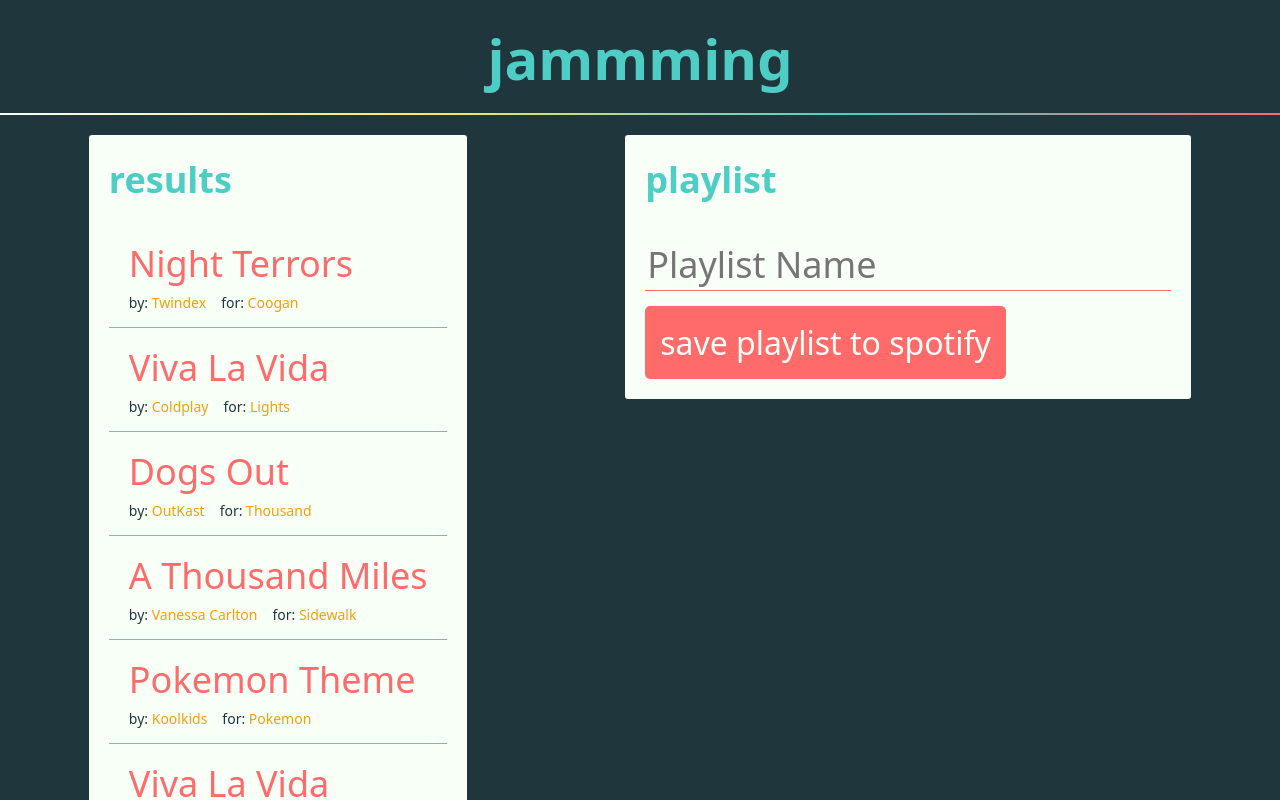
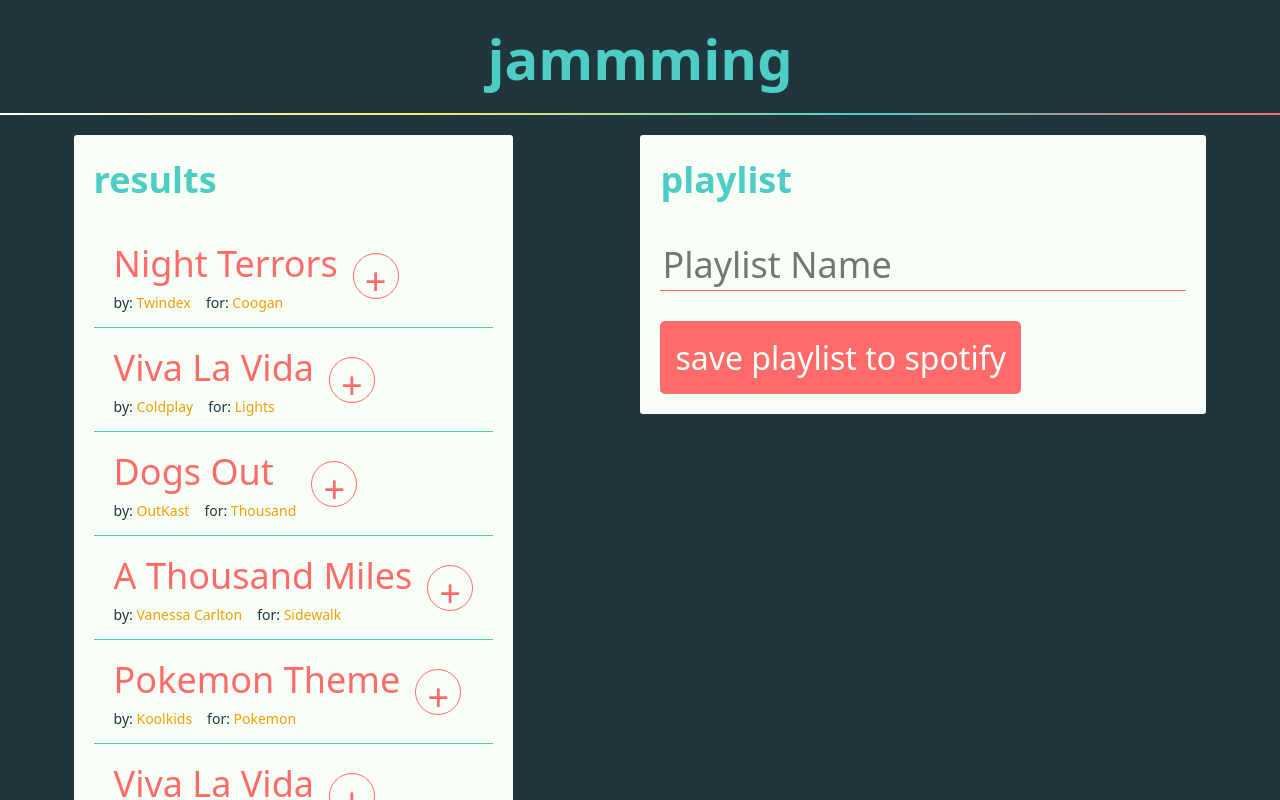
Before and after one commit to av3di/jammming, a React (Create React App) app: page / in a window 1280 px wide. Shown: the top 800 px of the page. Built offline with nearby package versions, Linux system fonts and the light colour scheme; a web font is replaced by a local one.

Commit message:
more styling, plus added TrackList to playlist panel

```diff
--- a/src/App.js
+++ b/src/App.js
@@ -1,17 +1,35 @@
+import React, {useState} from 'react';
 import './App.css';
-import tracks from './tracks';
+import tracksResults from './tracks';
 import TrackList from './components/TrackList/TrackList';
 import Playlist from './components/Playlist/Playlist';
+import Results from './components/Results/Results';
 
 function App() {
+  const [playlistName, setPlaylistName]  = useState('');
+  const [playlistTracks, setPlaylistTracks] = useState([]);
+
+  const addTrack = (song, artist, album) => {
+    const track = {
+      songName: song,
+      artist: artist,
+      album: album,
+    };
+    setPlaylistTracks(prev => [...prev, track]);
+  };
+
   return (
     <div className="App">
       <header className="App-header">
         <h1>jammming</h1>
       </header>
       <div className="main-panel">
-        <TrackList tracks={tracks} />
-        <Playlist />
+        <Results tracks={tracksResults} onAdd={addTrack} />
+        <Playlist
+          tracks={playlistTracks}
+          name={playlistName}
+          setName={setPlaylistName}
+        />
       </div>
     </div>
   );
--- a/src/components/Playlist/Playlist.css
+++ /dev/null
@@ -1,3 +0,0 @@
-h1 {
-
-}
--- a/src/components/Playlist/Playlist.js
+++ b/src/components/Playlist/Playlist.js
@@ -1,21 +1,21 @@
 import React, {useState} from 'react';
-import './Playlist.css';
+import TrackList from '../TrackList/TrackList';
 import SaveToSpotifyButton from '../SaveToSpotifyButton/SaveToSpotifyButton';
 
-function Playlist() {
-  const [name, setName]  = useState('');
-  const [tracks, setTracks] = useState([]);
+function Playlist(props) {
 
-  const handleChange = ({target}) => setName(target.value);
+
+  const handleChange = ({target}) => props.setName(target.value);
 
   return (
     <div className="panel">
       <h3>playlist</h3>
       <input placeholder="Playlist Name"
         type="text"
-        value={name}
+        value={props.name}
         onChange={handleChange}
       />
+      <TrackList tracks={props.tracks} />
       <SaveToSpotifyButton />
     </div>
   );
--- a/src/components/TrackList/TrackList.css
+++ b/src/components/Results/Results.css
@@ -1,10 +1,4 @@
-h1 {
-  color: #FFE66D;
-}
 h3 {
   color: #4ECDC4;
   margin-bottom: 20px;
 }
-.tracks-container {
-
-}
--- /dev/null
+++ b/src/components/Results/Results.js
@@ -0,0 +1,14 @@
+import React from 'react';
+import './Results.css';
+import TrackList from '../TrackList/TrackList';
+
+function Results(props) {
+  return (
+    <div className="results-panel panel">
+      <h3>results</h3>
+      <TrackList tracks={props.tracks} onAdd={props.onAdd} />
+    </div>
+  );
+}
+
+export default Results;
--- /dev/null
+++ b/src/components/SaveToSpotifyButton/SaveToSpotifyButton.css
@@ -0,0 +1,3 @@
+button {
+  margin-top: 15px;
+}
--- a/src/components/SaveToSpotifyButton/SaveToSpotifyButton.js
+++ b/src/components/SaveToSpotifyButton/SaveToSpotifyButton.js
@@ -1,6 +1,8 @@
 import React from 'react';
+import './SaveToSpotifyButton.css';
 
 function SaveToSpotifyButton() {
+
   return (
     <div>
       <button>save playlist to spotify</button>
--- a/src/components/Track/Track.css
+++ b/src/components/Track/Track.css
@@ -1,6 +1,10 @@
 .track-container {
   border-bottom: solid 1px #4ECDC4;
   padding: 15px 20px;
+  display: flex;
+  flex-direction: row;
+  align-items: center;
+  column-gap: 15px;
 }
 
 .song-name {
@@ -22,3 +26,16 @@
 span.values {
   color: #F49F0A;
 }
+
+.add-button {
+  color: #FF6B6B;
+  font-size: 38px;
+  text-align: center;
+  border: solid 1px #FF6B6B;
+  border-radius: 50%;
+  height: 44px;
+  width: 44px;
+}
+.add-button:hover {
+  cursor: pointer;
+}
--- a/src/components/Track/Track.js
+++ b/src/components/Track/Track.js
@@ -1,14 +1,24 @@
-import React from 'react';
+import React, {useCallback} from 'react';
 import './Track.css';
 
 function Track(props) {
+
+  const handleClick = useCallback(
+    ({target}) => {
+      props.onAdd(props.songName, props.artist, props.album);
+    }, [props.songName, props.artist, props.album, props.onAdd]
+  );
+
   return (
     <div className="track-container">
-      <p className="song-name">{props.songName}</p>
-      <div className="song-info">
-        <p className="artist">by: <span className="values">{props.artist}</span></p>
-        <p className="album">for: <span className="values">{props.album}</span></p>
+      <div>
+        <p className="song-name">{props.songName}</p>
+        <div className="song-info">
+          <p className="artist">by: <span className="values">{props.artist}</span></p>
+          <p className="album">for: <span className="values">{props.album}</span></p>
+        </div>
       </div>
+      {props.onAdd && <div className="add-button" onClick={handleClick}>+</div>}
     </div>
   );
 }
--- a/src/components/TrackList/TrackList.js
+++ b/src/components/TrackList/TrackList.js
@@ -1,5 +1,4 @@
 import React from 'react';
-import './TrackList.css';
 import Track from '../Track/Track';
 
 function TrackList(props) {
@@ -8,16 +7,14 @@ function TrackList(props) {
         songName={track.songName}
         artist={track.artist}
         album={track.album}
+        onAdd={props.onAdd}
       />
   });
 
   return (
-    <div className="tracklist-panel panel">
-      <h3>results</h3>
       <div className="tracks-container">
         {trackElements}
       </div>
-    </div>
   );
 }
 
```
